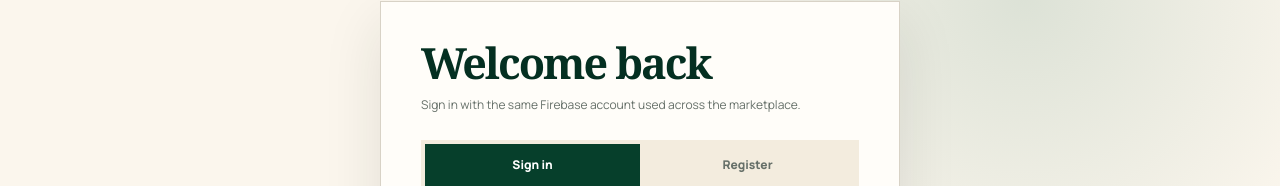
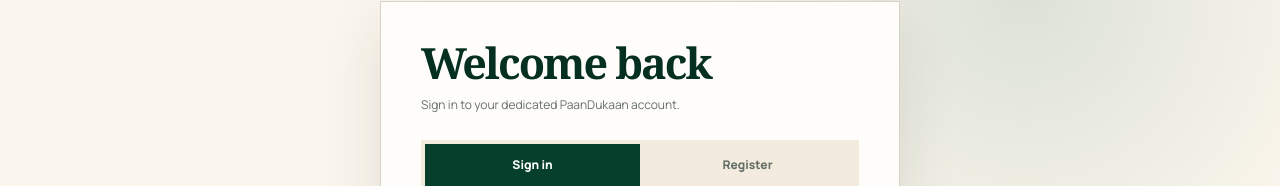
Before and after one commit to akshay08108/PAANDUKAAN, a Next.js app: page /login in a window 1280 px wide. Shown: the part 187-373 px from the top of the page. Built offline with nearby package versions, Linux system fonts and the light colour scheme; no server answers; the database is empty.

Commit message:
Clarify standalone PaanDukaan accounts

```diff
--- a/app/login/page.tsx
+++ b/app/login/page.tsx
@@ -33,7 +33,7 @@
   if (!authReady) return <div className="auth-loading">Checking your account…</div>;
   if (user) return <section className="auth-card signed-in"><span><Icon name="check"/></span><h1>Welcome back, {user.name}</h1><p>Signed in as {user.email}</p><div><button className="button button-outline" onClick={() => router.push(user.roles.includes("seller") ? "/sell" : "/orders")}>Continue</button><button className="text-button" onClick={signOut}>Sign out</button></div></section>;
 
-  return <section className="auth-card"><div className="auth-intro"><h1>{mode === "login" ? "Welcome back" : "Create your account"}</h1><p>{mode === "login" ? "Sign in with the same Firebase account used across the marketplace." : "Order as a customer or publish real inventory as a seller."}</p></div>
+  return <section className="auth-card"><div className="auth-intro"><h1>{mode === "login" ? "Welcome back" : "Create your account"}</h1><p>{mode === "login" ? "Sign in to your dedicated PaanDukaan account." : "Order as a customer or publish real inventory as a seller."}</p></div>
     <div className="auth-tabs"><button className={mode === "login" ? "active" : ""} onClick={() => setMode("login")}>Sign in</button><button className={mode === "register" ? "active" : ""} onClick={() => setMode("register")}>Register</button></div>
     <form className="form" onSubmit={submit}>
       {mode === "register" ? <><div className="role-options"><button type="button" className={role === "customer" ? "active" : ""} onClick={() => setRole("customer")}><Icon name="user"/>Customer</button><button type="button" className={role === "seller" ? "active" : ""} onClick={() => setRole("seller")}><Icon name="shop"/>Seller</button></div><label>Full name<input required value={name} onChange={(event) => setName(event.target.value)} autoComplete="name"/></label><label>Mobile number<input required value={mobile} onChange={(event) => setMobile(event.target.value)} inputMode="tel" autoComplete="tel"/></label>{role === "seller" ? <label>Shop name<input required value={storeName} onChange={(event) => setStoreName(event.target.value)}/></label> : null}</> : null}
```
